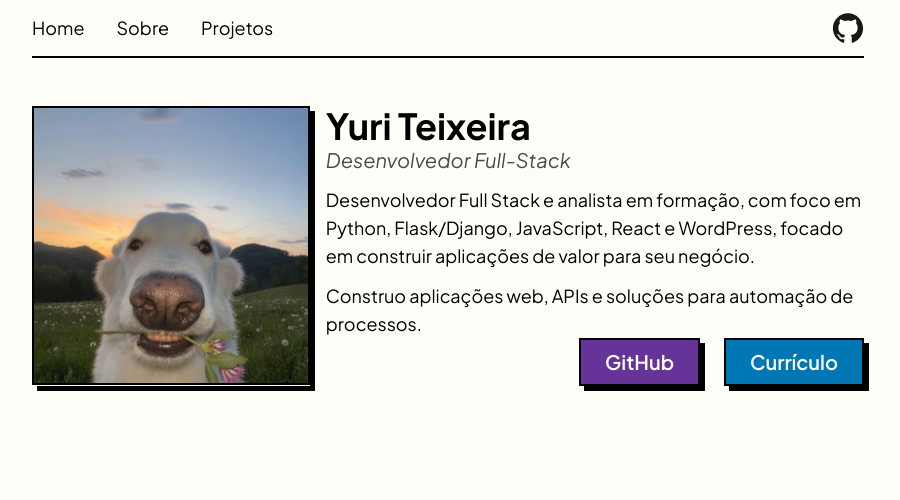
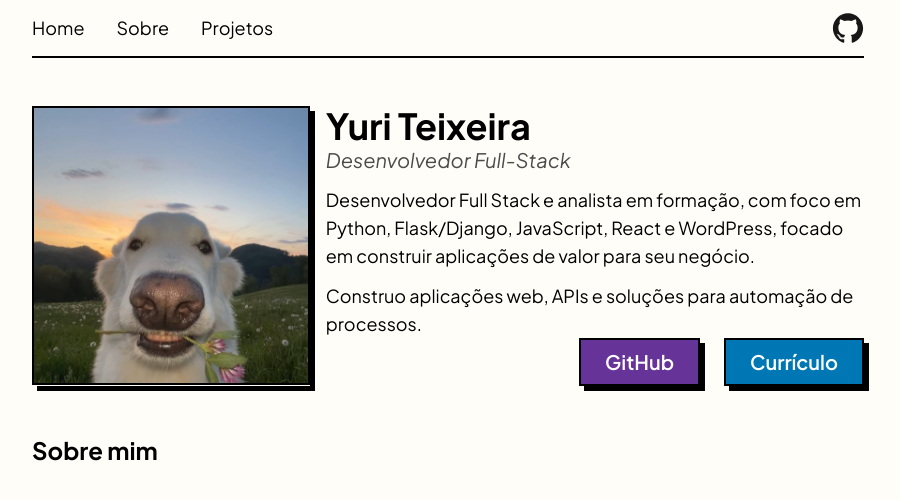
Before and after one commit to yuriteixeirac/portfolio, a React (Vite) app: page / in a window 1280 px wide. Shown: the top 500 px of the page, without its empty margins (192-1092 px from the left). Built offline with nearby package versions, Linux system fonts and the light colour scheme.

Commit message:
comecei a about section

```diff
--- a/src/App.jsx
+++ b/src/App.jsx
@@ -1,4 +1,5 @@
 import "./App.css";
+import About from "./components/About";
 import Header from "./components/Header";
 import Hero from "./components/Hero";
 
@@ -7,6 +8,7 @@ function App() {
     <>
       <Header />
       <Hero />
+      <About />
     </>
   );
 }
--- /dev/null
+++ b/src/components/About.tsx
@@ -0,0 +1,7 @@
+export default function About() {
+  return (
+    <div className="mx-56">
+      <h1 className="font-bold text-2xl">Sobre mim</h1>
+    </div>
+  );
+}
--- a/src/components/Botao.tsx
+++ b/src/components/Botao.tsx
@@ -2,8 +2,9 @@ import { CSSProperties } from "react";
 
 type BotaoProps = {
   content: string;
-  href: string;
+  href?: string;
   color: string;
+  download?: string;
 };
 
 export default function Botao(props: BotaoProps) {
@@ -15,6 +16,7 @@ export default function Botao(props: BotaoProps) {
         } as CSSProperties
       }
       href={props.href}
+      download
       className="botao text-white px-6 py-2 shadow-(--box-shadow) font-semibold border-2 border-black"
     >
       {props.content}
--- a/src/components/Hero.tsx
+++ b/src/components/Hero.tsx
@@ -1,5 +1,4 @@
 import borzoi from "../assets/dog.jpg";
-import downloadSvg from "../assets/download.svg";
 import Botao from "./Botao";
 
 export default function Hero() {
@@ -33,7 +32,7 @@ export default function Hero() {
             color="var(--primary)"
           />
           <Botao
-            href="https://github.com/yuriteixeirac/"
+            href="./CURRICULO.tex"
             content="Currículo"
             color="var(--secondary)"
           />
```
Also changed, not shown: 1 other file (tests, documents, lock files or other folders).
